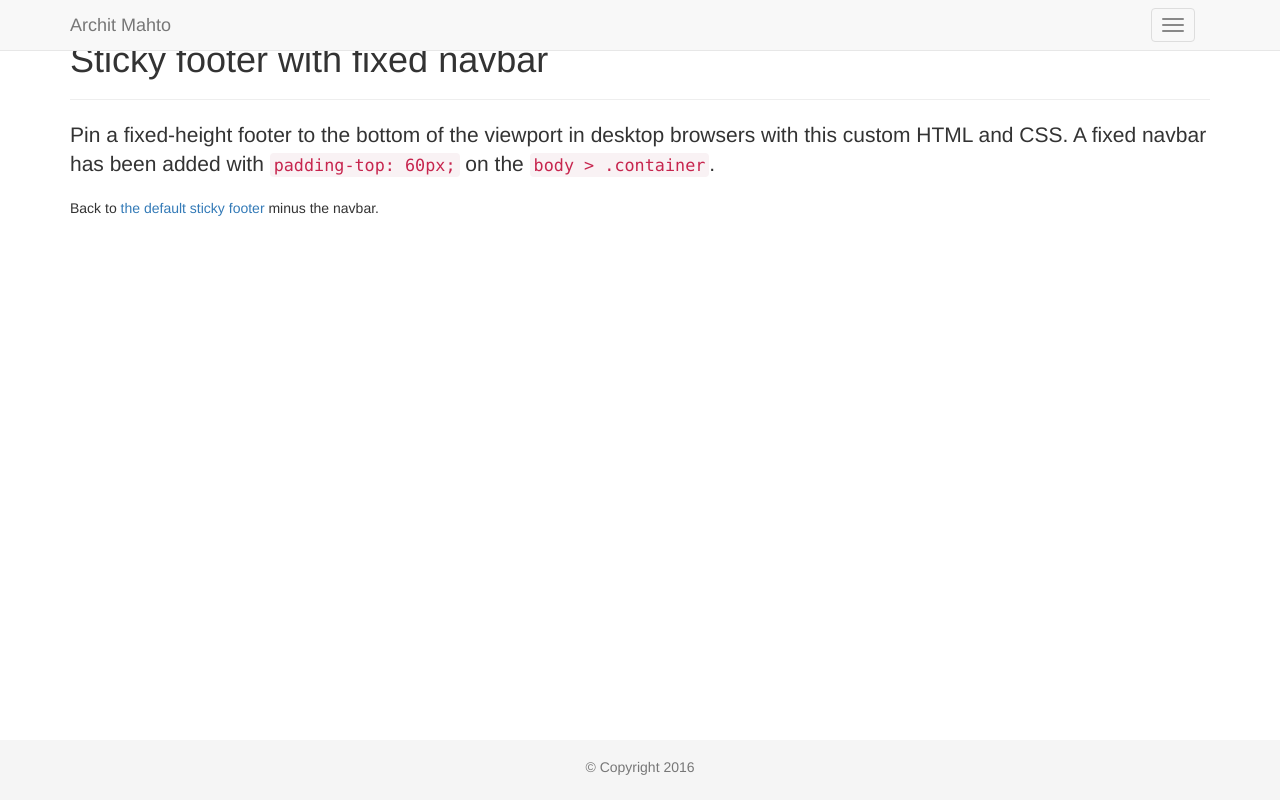
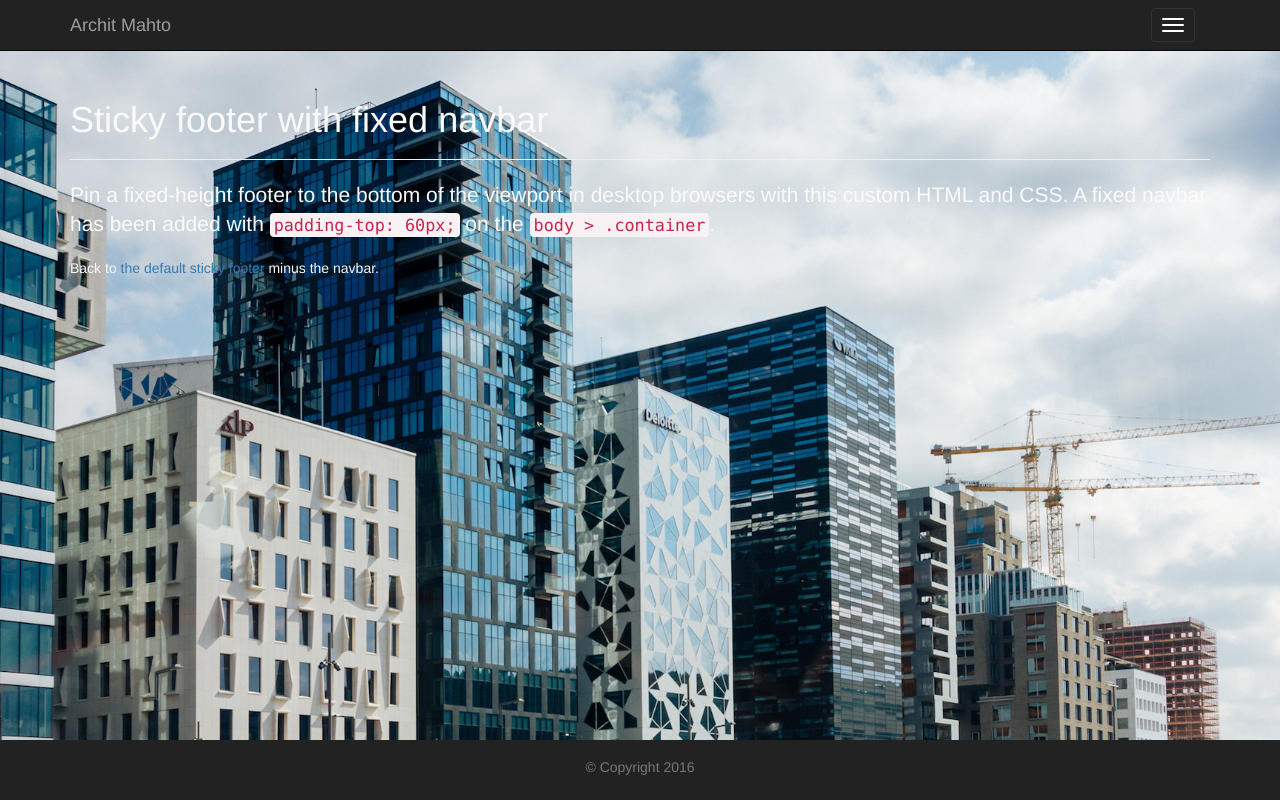
Before and after one commit to architMahto/personal-website, a website: page public/views/index.html in a window 1280 px wide. Drawn offline with nearby package versions, Linux system fonts and the light colour scheme.

Commit message:
Fixed scaffolding issue. Included AngularJS and Angular-UI-Router.

```diff
--- a/public/stylesheets/main.css
+++ b/public/stylesheets/main.css
@@ -7,8 +7,9 @@
 body {
   /* Margin bottom by footer height */
   margin-bottom: 60px;
-  background: url("../img/background-image.jpg") no-repeat center center fixed;
+  background: url("/images/background-image.jpg") no-repeat center center fixed;
   background-size: cover;
+  color: #FAFAFA;
 }
 .footer {
   position: absolute;
@@ -16,7 +17,7 @@
   width: 100%;
   /* Set the fixed height of the footer here */
   height: 60px;
-  background-color: #f5f5f5;
+  background-color: #222;
 }
 
 /*Media query for navbar*/
--- a/public/views/index.html
+++ b/public/views/index.html
@@ -10,18 +10,20 @@
     <link href="/stylesheets/main.css" rel="stylesheet" />
 
     <!-- jQuery -->
-    <script="/bower_components/jquery/dist/jquery.js"></script>
-
+    <script src="/bower_components/jquery/dist/jquery.js"></script>
     <!-- Bootstrap Core JavaScript -->
     <script src="/bower_components/bootstrap/dist/js/bootstrap.min.js"></script>
-
+    <!-- Angular  -->
+    <script src="/bower_components/angular/angular.js"></script>
+    <!-- Angular UI Router  -->
+    <script src="/bower_components/angular-ui-router/release/angular-ui-router.js"></script>
   </head>
 
 
   <body>
     <!-- Fixed navbar -->
     <header class="header">
-      <nav class="navbar navbar-default navbar-fixed-top">
+      <nav class="navbar navbar-inverse navbar-fixed-top">
         <div class="container">
           <div class="navbar-header">
             <button type="button" class="navbar-toggle collapsed" data-toggle="collapse" data-target="#navbar" aria-expanded="false" aria-controls="navbar">
--- a/server.js
+++ b/server.js
@@ -15,7 +15,7 @@
 app.use(bodyParser.urlencoded({extended: true}));
 app.use(cors());
 app.use('/', routes);
-app.use(express.static(path.join(__dirname + './')));
+app.use(express.static(path.join(__dirname + '/public')));
 
 app.listen(port, function() {
   console.log("You are connected to port:", port);
```
